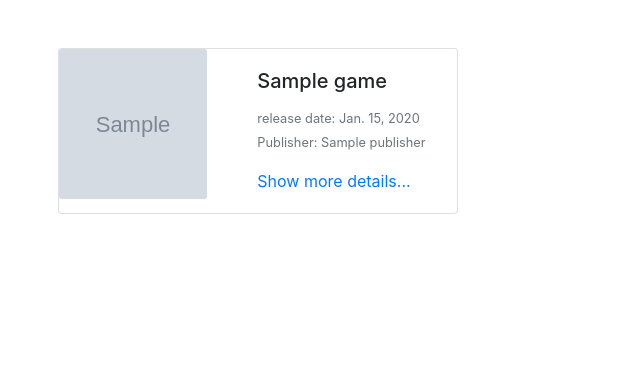
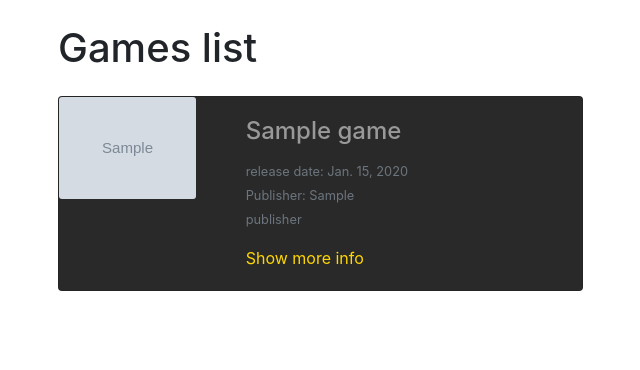
Before and after one commit to TheRealTau/My-Indie-Games-Django-Site, a Django app: page /games/ in a window 1280 px wide. Shown: the part 56-426 px from the top of the page, without its empty margins (42-682 px from the left). Run offline with Django 3.2, Linux system fonts and the light colour scheme; tables that the repository leaves empty hold one stand-in row (values such as "Sample post"); grey boxes marked "Sample" are stand-in pictures; some libraries are stand-ins or nearby versions.

Commit message:
Added card style to games and publishers list view

```diff
--- a/IndieGamesSite/core/static/core/style.css
+++ b/IndieGamesSite/core/static/core/style.css
@@ -1,16 +1,25 @@
-.game_preview_img img {
-    min-height: 150px;
+
+.card_preview div {
     max-height: 200px;
-    /* min-width: 150px; */
+    max-width: 400px;
+}
+
+.card_preview img {
+    max-height: 200px;
     max-width: 100%;
     object-fit: cover;
     width: fit-content;
     height: fit-content;
 }
 
-.card_preview {
-    max-height: 200px;
-    max-width: 400px;
+.card__meta {
+    margin: 0;
+    color: #999;
+    background-color: #292929;
+}
+
+.card__meta a {
+    color: gold;
 }
 
 .card_small_preview {
--- a/IndieGamesSite/games/templates/games/games_list.html
+++ b/IndieGamesSite/games/templates/games/games_list.html
@@ -2,13 +2,18 @@
 {% load static %}
 
 {% block content %}
-  <div class="container pt-5">
-    <div class="row row-cols-1 row-cols-md-2">
+  <div class="container pt-2">
+    <div class="row section_title">
+      <div class="col-12">
+        <p><h1>Games list</h1></p>
+      </div>
+    </div>
+    <div class="row row-cols-1 row-cols-md-2 pt-2">
       {% for game in games %}
         <div class="col mb-4">
-          <div class="card card_preview">
+          <div class="card card_preview card__meta">
             <div class="row">
-              <div class="col-4 col-md-5 game_preview_img">
+              <div class="col-4 col-md-5">
                 {% if game.image %}
                   <img src="{{ game.image.url }}" class="card-img" alt="...">
                 {% else %}
@@ -17,12 +22,12 @@
               </div>
               <div class="col-8 col-md-7">
                 <div class="card-body">
-                  <h5 class="card-title">{{ game.title }}</h5>
+                  <h4 class="card-title">{{ game.title }}</h4>
                   <p class="card-text"><small class="text-muted">release date: {{ game.release_date }}</small>
                     <br><small class="text-muted">Publisher: {{ game.publisher.name }}</small>
                     <!-- <br><small class="text-muted">Genres: {{ game.release_date }}</small> -->
                   </p>
-                  <a href="{% url 'game_detail' game.id %}">Show more details...</a>
+                  <a href="{% url 'game_detail' game.id %}">Show more info</a>
                 </div>
               </div>
             </div>
@@ -30,34 +35,23 @@
         </div>
       {% endfor %}
     </div>
-    <div class="row justify-content-center pt-5">
+    <div class="row justify-content-center pt-2 pb-5">
       {% if is_paginated %}
-        <nav aria-label="Page navigation">
-            <ul class="pagination justify-content-center">
+        <div class="pagination_list">
           {% if page_obj.has_previous %}
-                <li class="page-item ">
-                <a class="page-link" href="?page={{ page_obj.previous_page_number }}">&laquo;</a>
-                </li>
+              <a class="" href="?page={{ page_obj.previous_page_number }}">&laquo;</a>
           {% else %}
-                <li class="page-item disabled">
-                <a class="page-link" href="#" tabindex="-1">&laquo;</a>
+              <a class="disabled" href="#" tabindex="-1">&laquo;</a>
+          {% endif %}
+          {% for i in paginator.page_range %}
+              <a class="{% if page_obj.number == i %}active{% endif %}" href="?page={{ i }}">{{ i }}</a>
+          {% endfor %}
+          {% if page_obj.has_next %}
+              <a class="" href="?page={{ page_obj.next_page_number }}">&raquo;</a>
+          {% else %}
+              <a class="disabled" href="#" tabindex="-1">&raquo;</a>
               </li>
           {% endif %}
-            {% for i in paginator.page_range %}
-                <li class="page-item {% if page_obj.number == i %}active{% endif %}">
-                <a class="page-link" href="?page={{ i }}">{{ i }}</a>
-                </li>
-            {% endfor %}
-            {% if page_obj.has_next %}
-                <li class="page-item ">
-                <a class="page-link" href="?page={{ page_obj.next_page_number }}">&raquo;</a>
-                </li>
-            {% else %}
-                <li class="page-item disabled">
-                <a class="page-link" href="#" tabindex="-1">&raquo;</a>
-                </li>
-            {% endif %}
-            </ul>
         </nav>
       {% endif %}
     </div>
```
Also changed, not shown: IndieGamesSite/publishers/templates/publishers/publishers_list.html (+22 -28 lines). Lines whose indentation alone changed are shown as unchanged.
